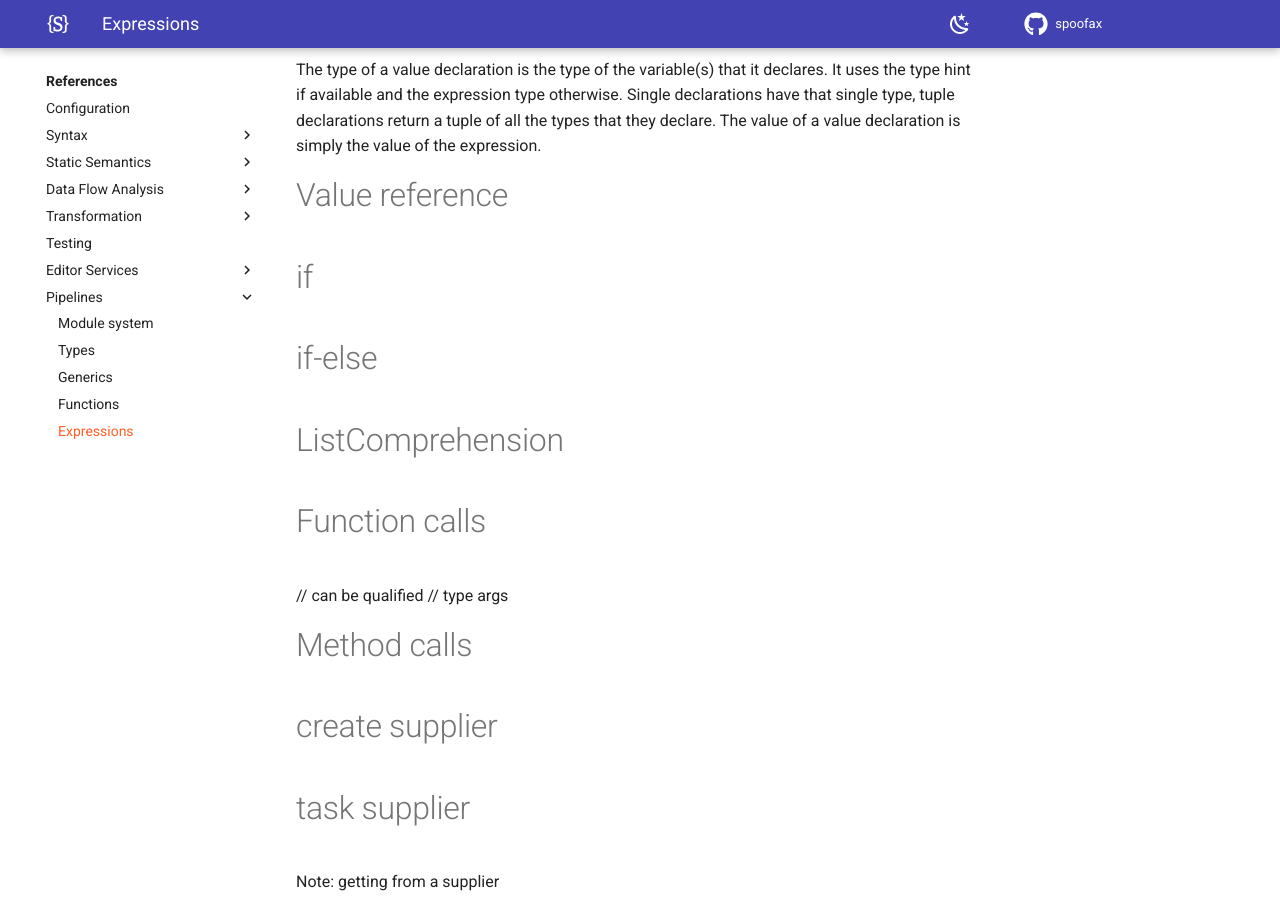
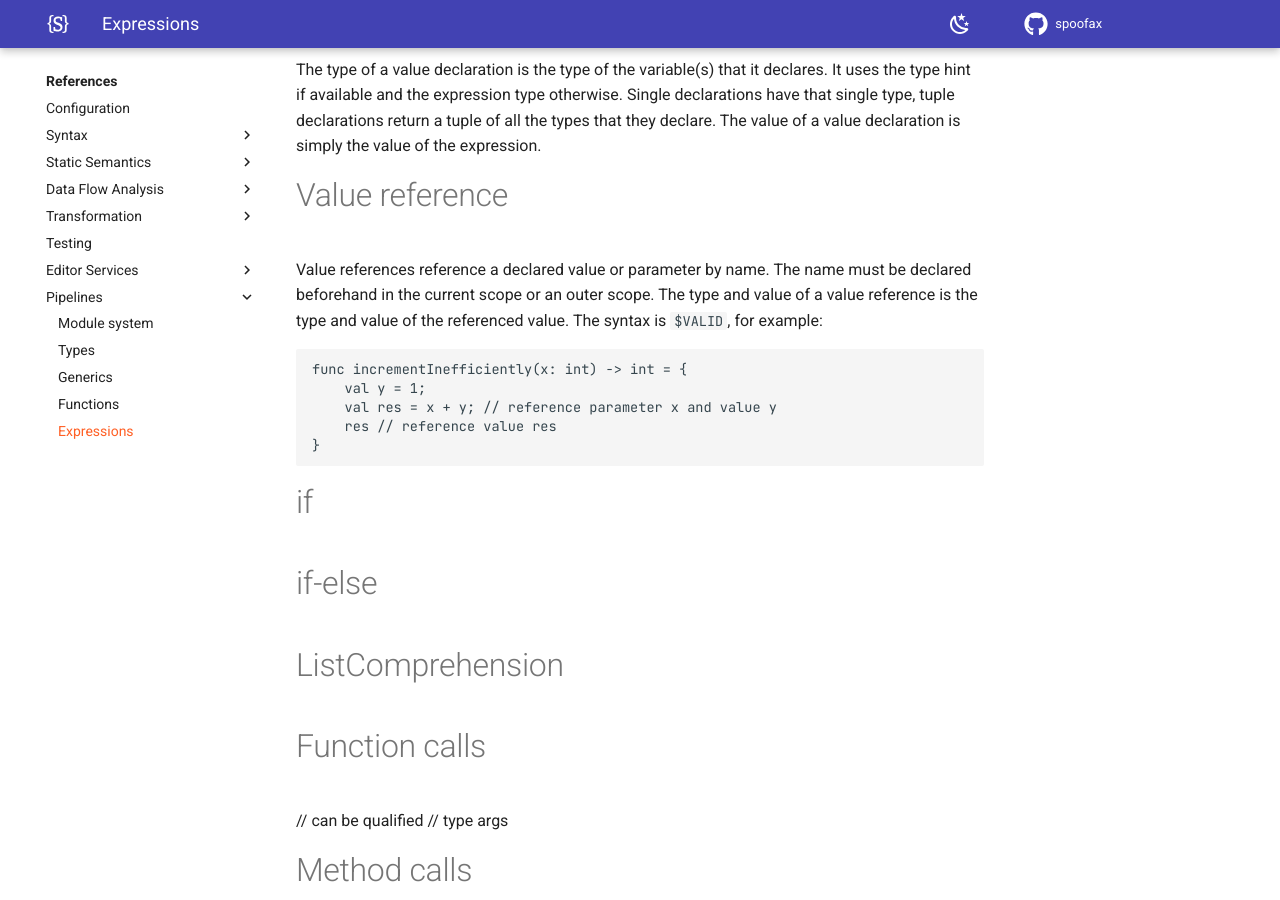
Before and after one commit to pdmosses/metaborg.github.io, an MkDocs documentation site: the page built from docs/references/pipelines/expressions.md, in a window 1280 px wide and 900 px high, scrolled down 3680 px. Built offline with MkDocs 1.6.1 and Material for MkDocs 9.7.7, drawn with Linux system fonts in a browser that asks for light colours; comment, search, counter and statistics services are not loaded.

Commit message:
Document PIE value references

````diff
--- a/docs/references/pipelines/expressions.md
+++ b/docs/references/pipelines/expressions.md
@@ -170,6 +170,18 @@ The value of a value declaration is simply the value of the expression.
 
 # Value reference
 
+Value references reference a declared value or parameter by name.
+The name must be declared beforehand in the current scope or an outer scope.
+The type and value of a value reference is the type and value of the referenced value.
+The syntax is `$VALID`, for example:
+```
+func incrementInefficiently(x: int) -> int = {
+    val y = 1;
+    val res = x + y; // reference parameter x and value y
+    res // reference value res
+}
+```
+
 
 # if
 # if-else
````
